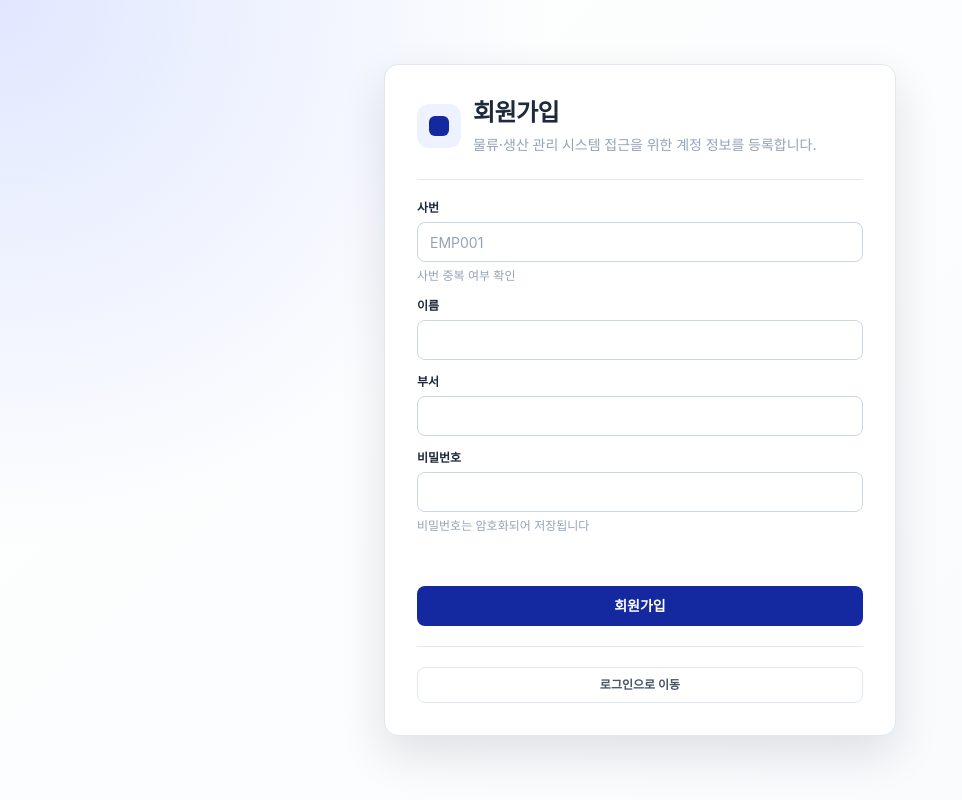
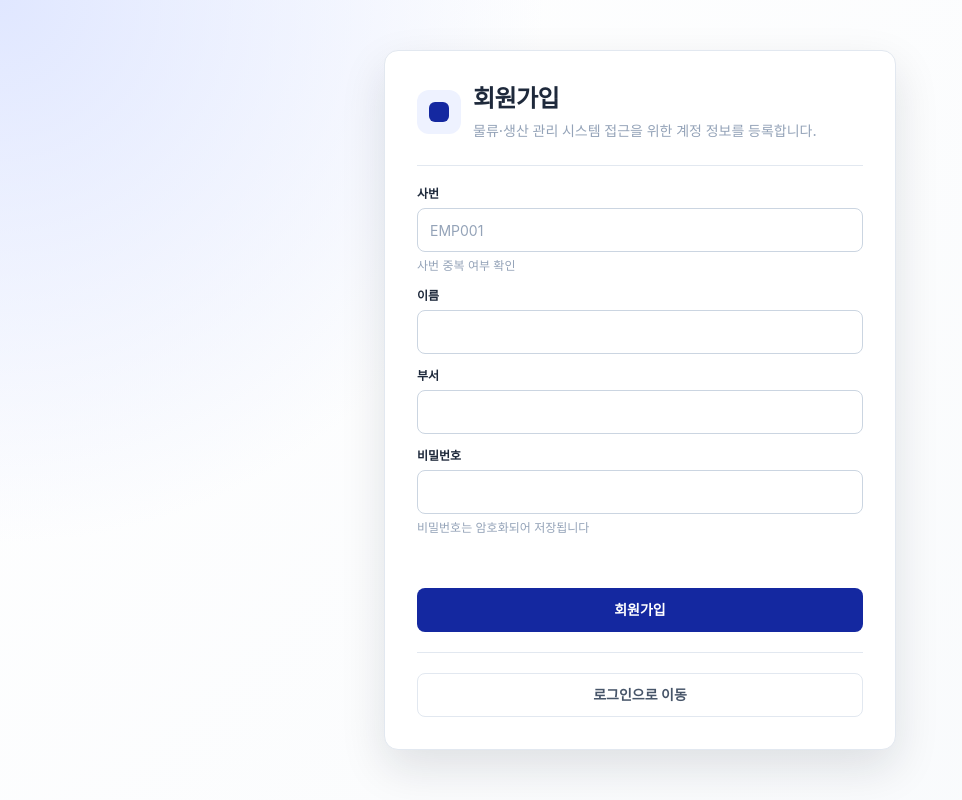
Before and after one commit to optimesai/mallo, a Vue app in the folder frontend/: page /signup in a window 1280 px wide. Shown: the whole page, without its empty margins (0-962 px from the left). Built offline with nearby package versions, Linux system fonts and the light colour scheme.

Commit message:
[TASK-49] style: 터치 타겟 최소 44px로 수정

```diff
--- a/frontend/src/main.css
+++ b/frontend/src/main.css
@@ -122,7 +122,7 @@
   }
 
   .auth-input {
-    @apply h-10 w-full px-3 text-sm outline-none transition;
+    @apply h-11 w-full px-3 text-sm outline-none transition;
     background-color: var(--auth-color-surface);
     border: 1px solid var(--auth-color-border-strong);
     border-radius: var(--auth-radius-control);
@@ -150,7 +150,7 @@
   }
 
   .auth-submit {
-    @apply mt-1 h-10 w-full text-sm transition;
+    @apply mt-1 h-11 w-full text-sm transition;
     background-color: var(--auth-color-primary);
     color: var(--auth-color-surface);
     border-radius: var(--auth-radius-control);
@@ -166,7 +166,7 @@
   }
 
   .auth-link {
-    @apply mt-3 flex h-9 items-center justify-center border text-center text-xs transition;
+    @apply mt-3 flex h-11 items-center justify-center border text-center text-sm transition;
     border-color: var(--auth-color-border);
     border-radius: var(--auth-radius-control);
     color: var(--auth-color-text-secondary);
@@ -247,7 +247,7 @@
   }
 
   .profile-input {
-    @apply h-10 w-full px-3 text-sm outline-none transition;
+    @apply h-11 w-full px-3 text-sm outline-none transition;
     border: 1px solid var(--profile-color-border-strong);
     border-radius: var(--profile-radius-control);
     color: var(--profile-color-text-primary);
@@ -286,7 +286,7 @@
   }
 
   .profile-submit {
-    @apply h-10 min-w-28 px-5 text-sm transition;
+    @apply h-11 min-w-28 px-5 text-sm transition;
     background-color: var(--profile-color-primary);
     color: var(--profile-color-surface);
     border-radius: var(--profile-radius-control);
```
